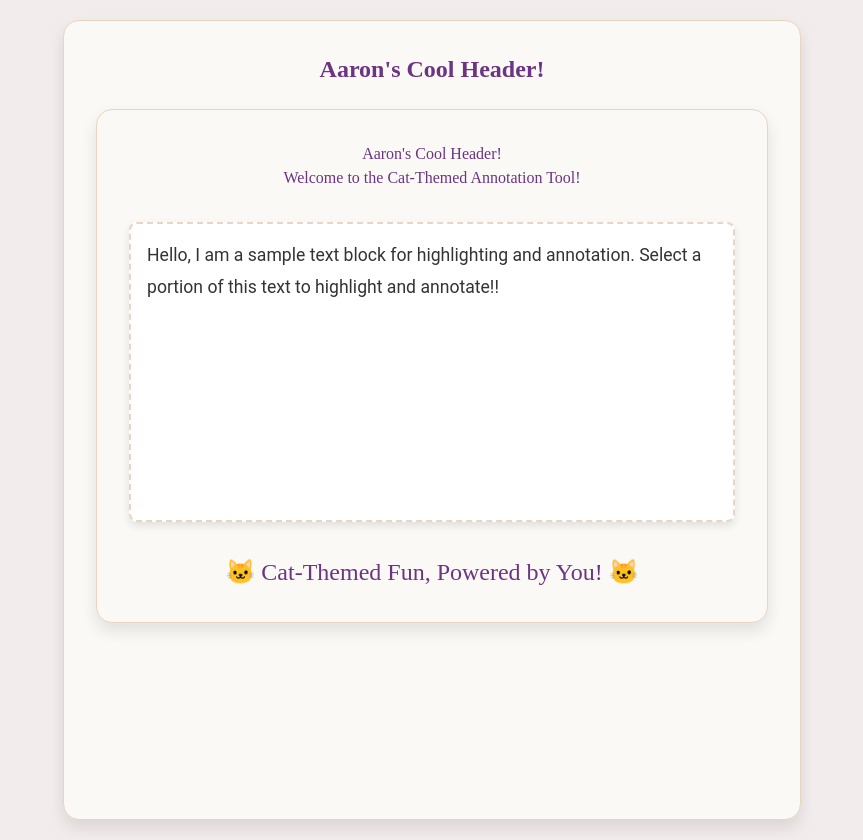
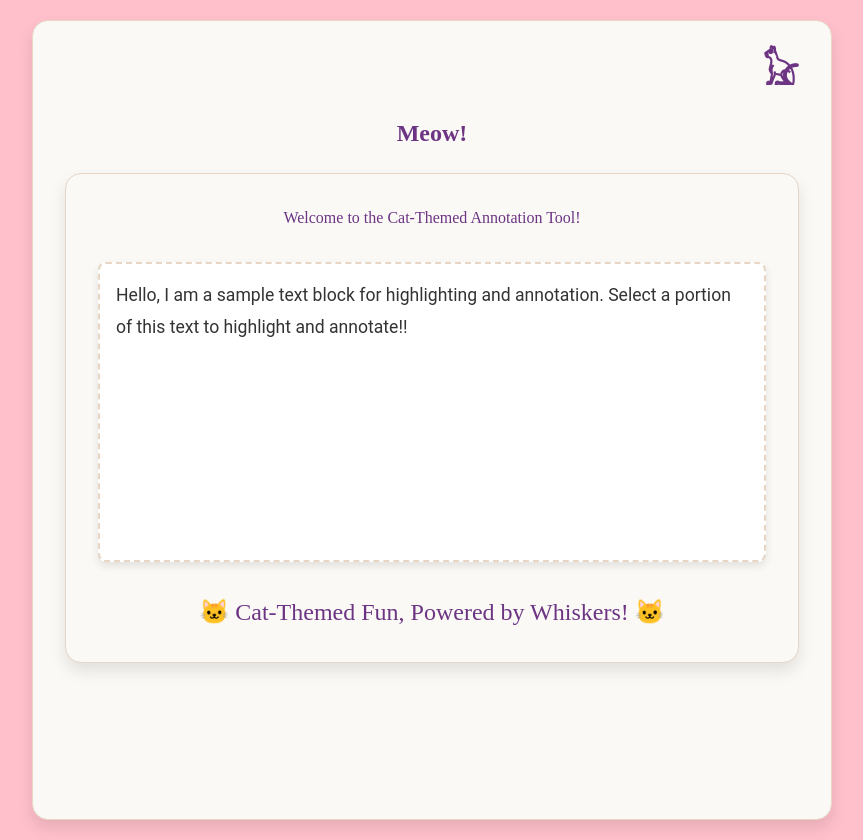
Before and after one commit to MarcusUniversee/Defenders-Assignment, a Next.js app in the folder defenders-assignment/: page /aaron in a window 1280 px wide. Shown: the whole page, without its empty margins (208-1071 px from the left). Built offline with nearby package versions, Linux system fonts and the light colour scheme.

Commit message:
Updated the interface

```diff
--- a/defenders-assignment/src/app/aaron/components/TextDisplay.jsx
+++ b/defenders-assignment/src/app/aaron/components/TextDisplay.jsx
@@ -79,8 +79,8 @@ const TextDisplay = () => {
 
   return (
     <div className="app-container">
-      <h1 className="text-center">Aaron's Cool Header!</h1>
       <h3 className="text-center">Welcome to the Cat-Themed Annotation Tool!</h3>
+
       <div className="text-display-container">
         {annotations.length > 0 && (
           <div className="annotations-list">
@@ -149,7 +149,7 @@ const TextDisplay = () => {
       </div>
 
       <div className="footer">
-        <p>🐱 Cat-Themed Fun, Powered by You! 🐱</p>
+        <p>🐱 Cat-Themed Fun, Powered by Whiskers! 🐱</p>
       </div>
     </div>
   );
--- a/defenders-assignment/src/app/aaron/page.jsx
+++ b/defenders-assignment/src/app/aaron/page.jsx
@@ -9,8 +9,10 @@ const App = () => {
 
   return (
     <div className="app-container p-6 bg-gray-100 min-h-screen flex justify-center items-start">
-      <div className="w-full max-w-2xl">
-        <h1 className="text-center text-2xl font-bold mb-6">Aaron's Cool Header!
+      <div className="w-full max-w-10xl">
+      <h1 className="text-right text-4xl font-bold mb-6">𓃠
+      </h1>
+        <h1 className="text-center text-2xl font-bold mb-6">Meow!
         </h1>
           <TextDisplay text={sampleText}/>
       </div>
--- a/defenders-assignment/src/app/aaron/styles.css
+++ b/defenders-assignment/src/app/aaron/styles.css
@@ -7,7 +7,7 @@
 
 body {
   font-family: 'Roboto', sans-serif;
-  background-color: #F3ECEC; /* Soft beige background */
+  background-color: pink; /* Soft beige background */
   color: #333;
   padding: 20px;
   min-height: 100vh;
@@ -55,7 +55,7 @@ h1, h3 {
 
 .annotations-list {
   position: absolute;
-  left: -300px;
+  left: -350px;
   width: 300px;
   height: auto;
   max-height: 100%;
```
